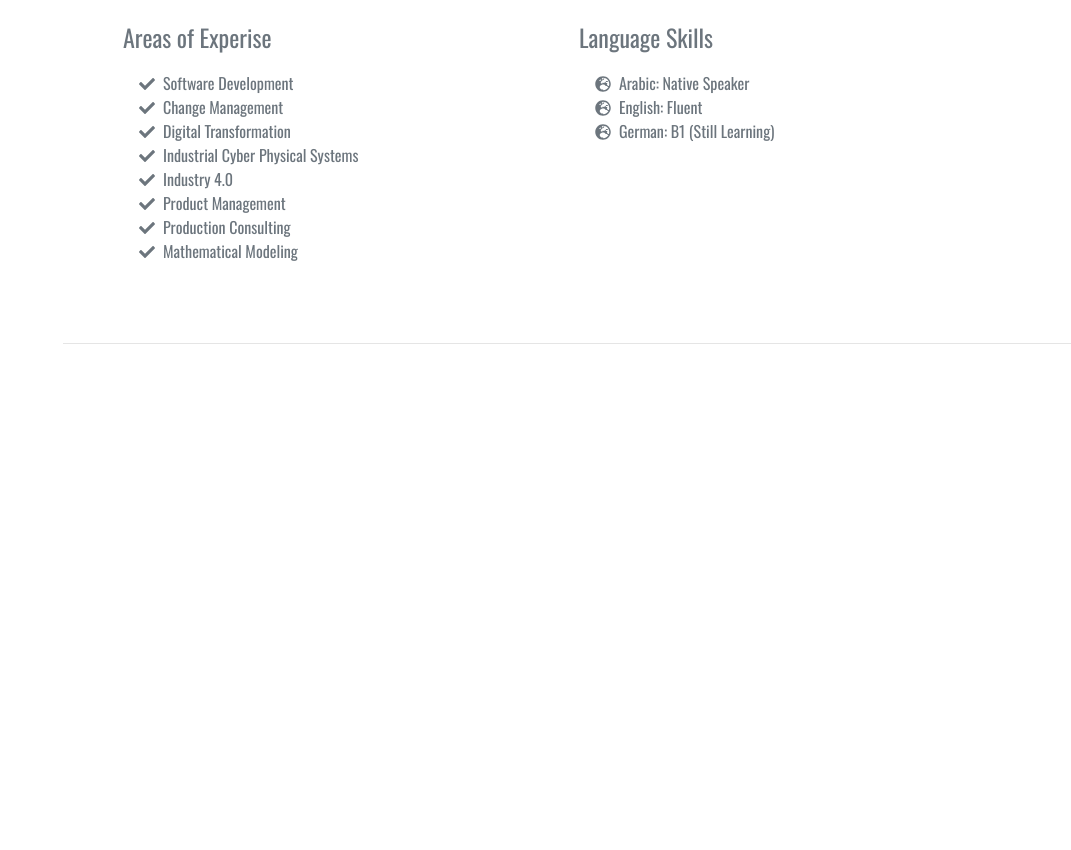
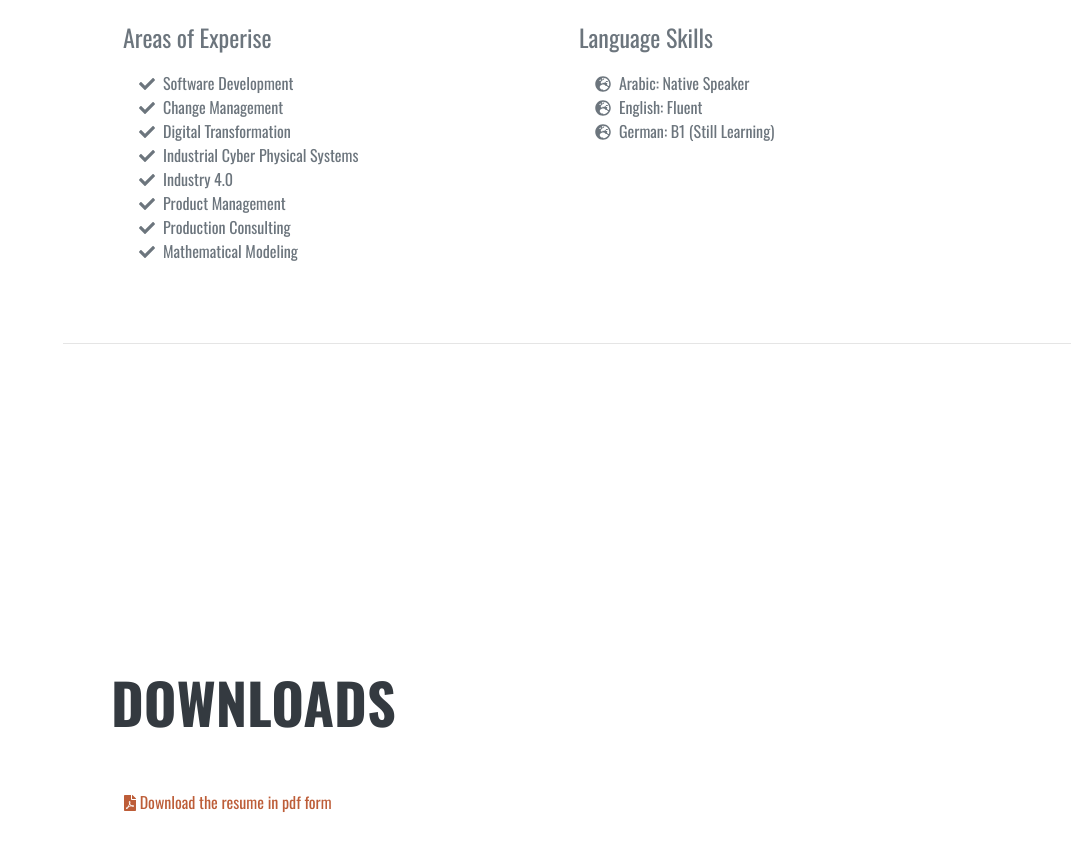
Before and after one commit to NHeiba/Resume, a plain HTML site: page index.html in a window 1280 px wide. Shown: the part 4171-5021 px from the top of the page, without its empty margins (209-1280 px from the left). Before the commit the page ends 4515 px from the top, so only its background shows below. Drawn offline with nearby package versions, Linux system fonts and the light colour scheme.

Commit message:
Update index.html

```diff
--- a/index.html
+++ b/index.html
@@ -405,8 +405,14 @@
             </section>
             <hr class="m-0" />
 
-            <!-- Awards-->
-
+            <!-- Downloads-->
+                       <!-- downloads-->
+            <section class="resume-section" id="downloads">
+              <div class="resume-section-content ">
+                  <h2 class="mb-5">Downloads</h2>
+                <a href="assets/img/Resume_Naguib-Heiba.pdf" download class="btn btn btn-link"><i class="fas fa-file-pdf"></i> Download the resume in pdf form</a>
+</div>
+</section>
         </div>
         <!-- Bootstrap core JS-->
         <script src="https://cdnjs.cloudflare.com/ajax/libs/jquery/3.5.1/jquery.min.js"></script>
```
